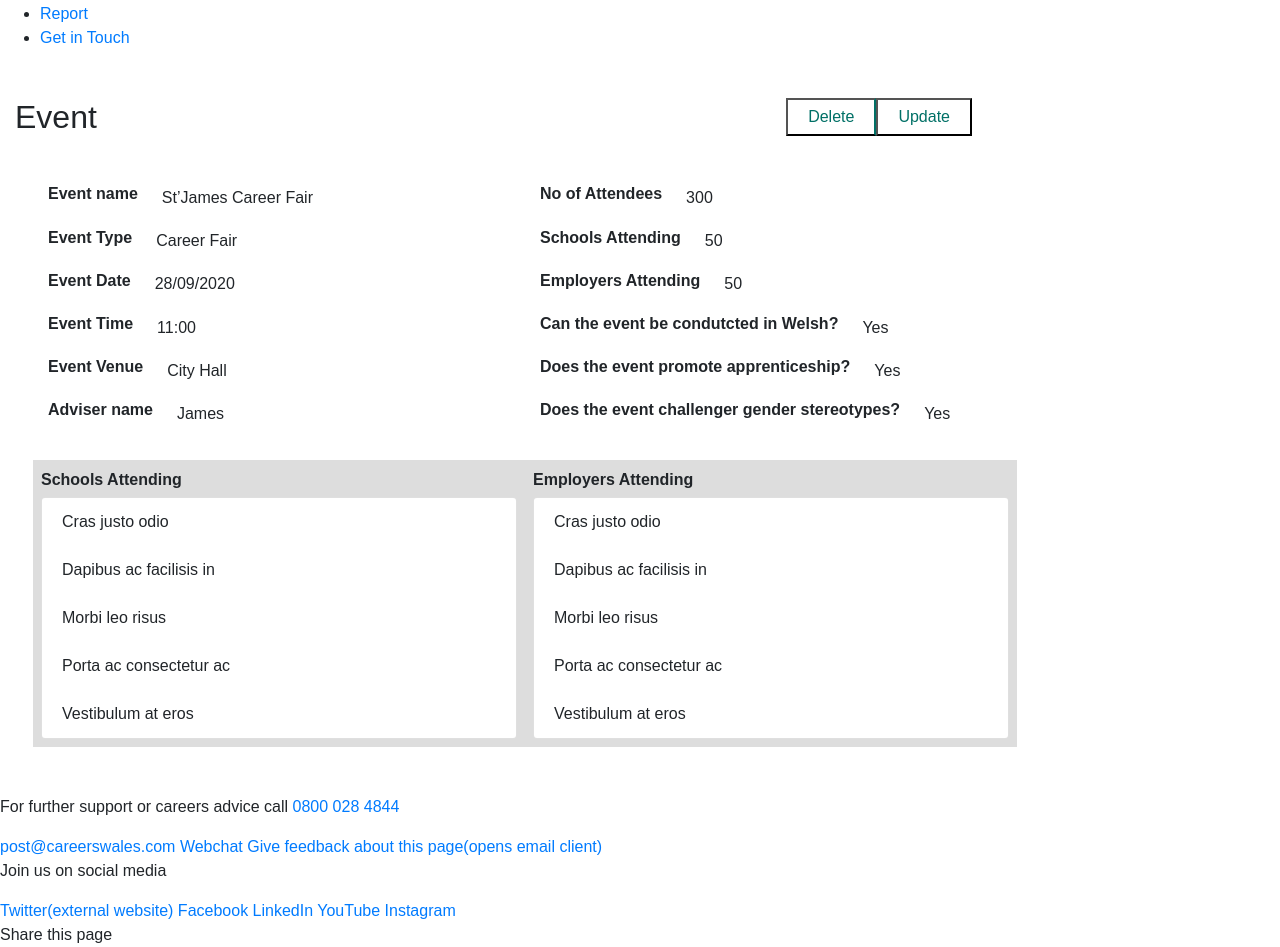
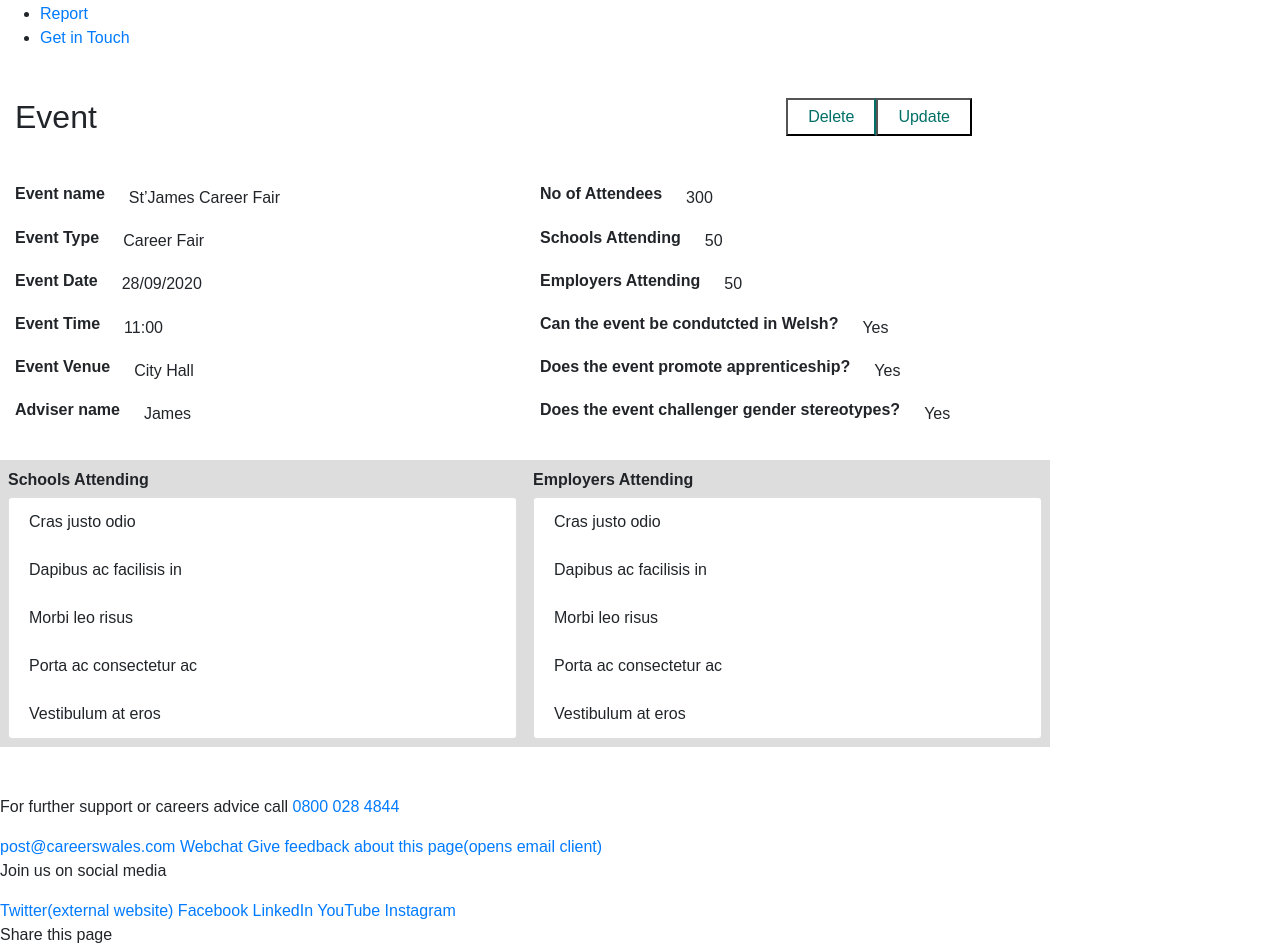
Before and after one commit to krzysztof-rachwal/Masters-Dissertation, a Spring Boot app: page /events/id in a window 1280 px wide. Shown: the part 946-1893 px from the top of the page. Run offline with Spring Boot 4, Linux system fonts and the light colour scheme; some of the project's set-up classes (security, data sources, template engines, error pages and the like) are left out, and stand-ins take their place; some libraries are stand-ins or nearby versions.

Commit message:
Apply 1 suggestion(s) to 1 file(s)

```diff
--- a/src/main/resources/templates/eventsProfilePage.html
+++ b/src/main/resources/templates/eventsProfilePage.html
@@ -195,7 +195,7 @@
         </button>
     </div>
 
-    <div class="container-fluid py-5 px-5 eventBackground">
+    <div class="container-fluid py-5 eventBackground">
         <div class="row">
             <div class="col-md-6">
                 <div class="form-group form-inline">
```
